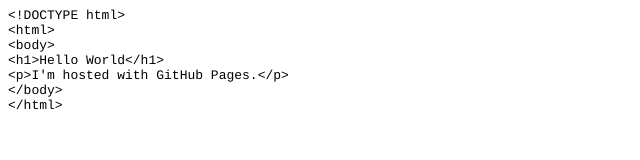
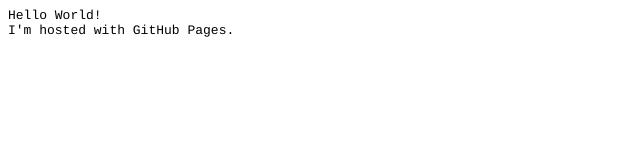
Before and after one commit to terryology/terryology.github.io, a plain HTML site: page index.html in a window 1280 px wide. Shown: the whole page, without its empty margins (0-640 px from the left). Drawn offline with Linux system fonts and the light colour scheme.

Commit message:
Update index.html

```diff
--- a/index.html
+++ b/index.html
@@ -12,12 +12,7 @@
   </style>
 </head>
 <body>
-<p class="p1"><span class="s1">&lt;!DOCTYPE html&gt;</span></p>
-<p class="p1"><span class="s1">&lt;html&gt;</span></p>
-<p class="p1"><span class="s1">&lt;body&gt;</span></p>
-<p class="p1"><span class="s1">&lt;h1&gt;Hello World&lt;/h1&gt;</span></p>
-<p class="p1"><span class="s1">&lt;p&gt;I'm hosted with GitHub Pages.&lt;/p&gt;</span></p>
-<p class="p1"><span class="s1">&lt;/body&gt;</span></p>
-<p class="p1"><span class="s1">&lt;/html&gt;</span></p>
+<p class="p1"><span class="s1">Hello World!</span></p>
+<p class="p1"><span class="s1">I'm hosted with GitHub Pages.</span></p>
 </body>
 </html>
```
